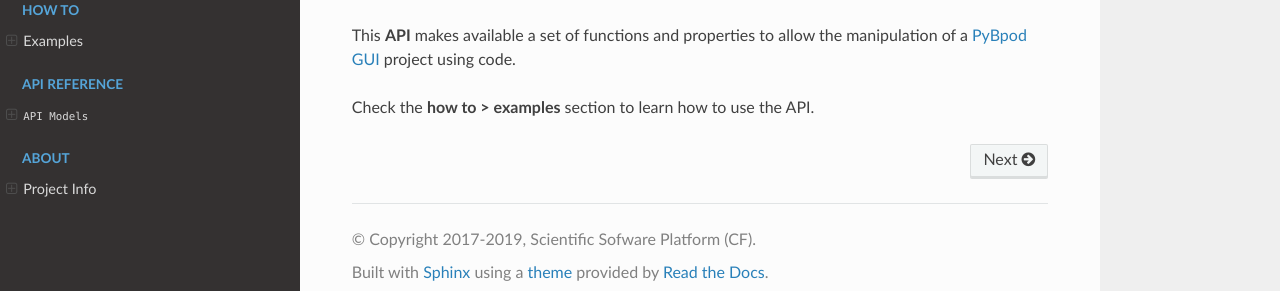
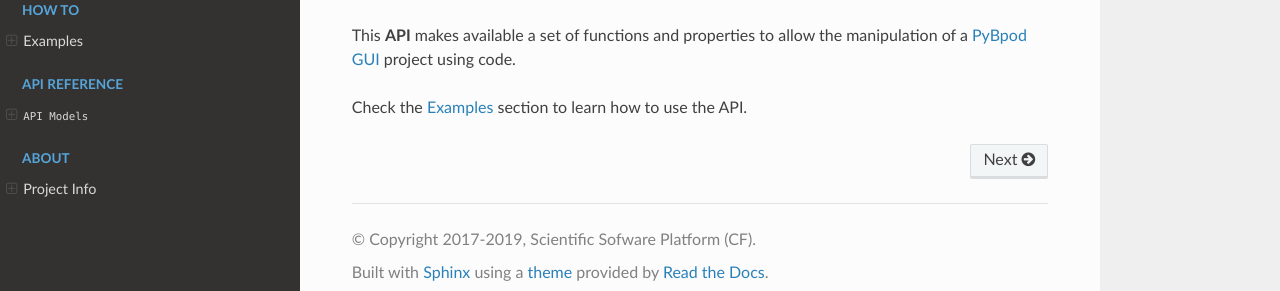
Before and after one commit to pybpod/pybpod-gui-api, a Sphinx documentation site: the page built from docs/source/index.rst, in a window 1280 px wide. Shown: the part 136-427 px from the top of the page. Built offline with Sphinx 7.4.7 and the Read the Docs theme 2.0.0, drawn with Linux system fonts in a browser that asks for light colours.

Commit message:
Add Examples link to index page
also some minor syntax fixes

```diff
--- a/docs/source/index.rst
+++ b/docs/source/index.rst
@@ -3,14 +3,14 @@
    You can adapt this file completely to your liking, but it should at least
    contain the root `toctree` directive.
 
-**************************************
+******************************************
 Welcome to PyBpod GUI API's documentation!
-**************************************
+******************************************
 
 
 This **API** makes available a set of functions and properties to allow the manipulation of a `PyBpod GUI <http://pybpod.readthedocs.io>`_ project using code.
 
-Check the **how to > examples** section to learn how to use the API.
+Check the :ref:`howto-label` section to learn how to use the API.
 
 
 .. toctree::
```
Also changed, not shown: docs/source/api_reference/models/board/board.rst (line endings or trailing spaces), docs/source/api_reference/models/session/session.rst (line endings or trailing spaces), docs/source/howto/index.rst (line endings or trailing spaces).
